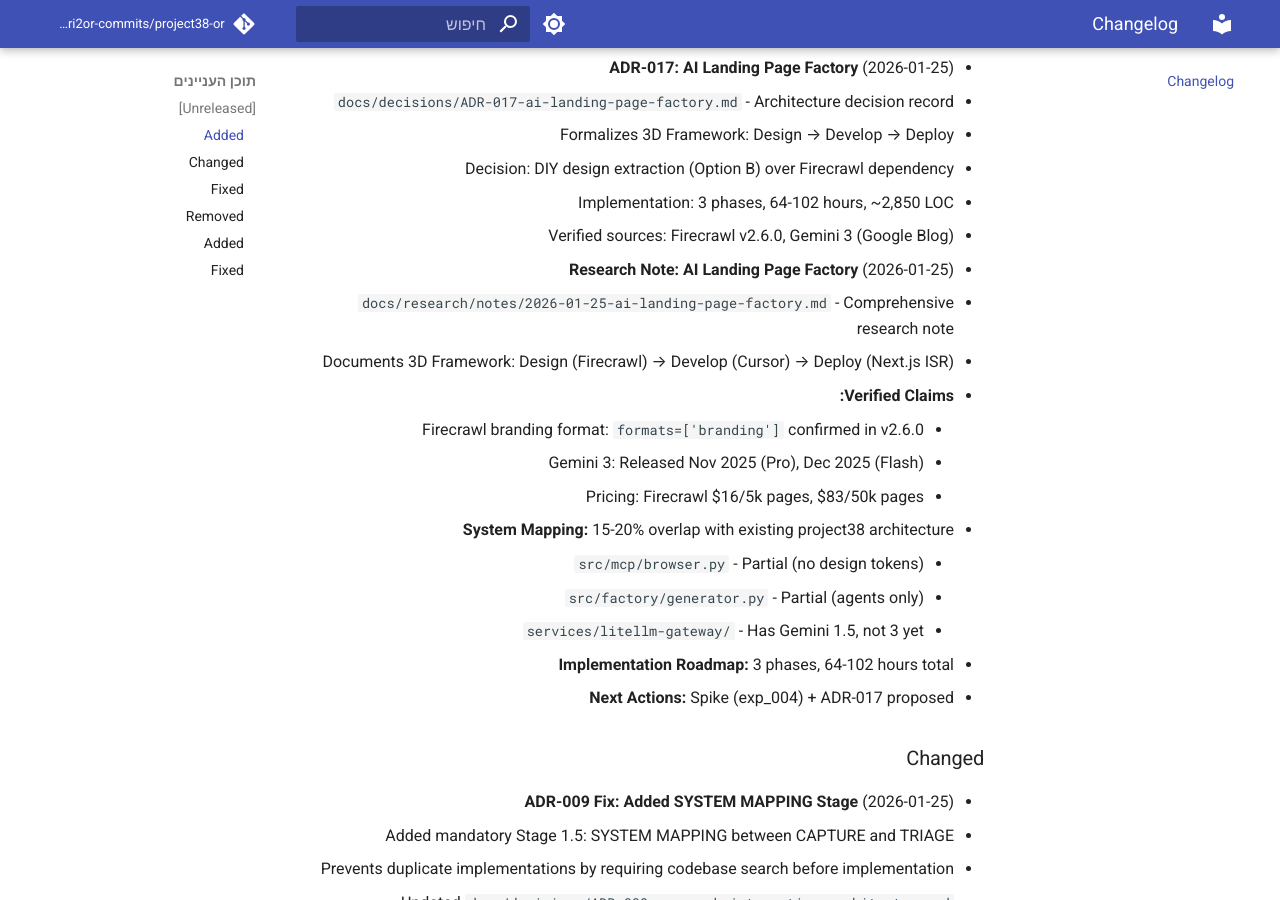
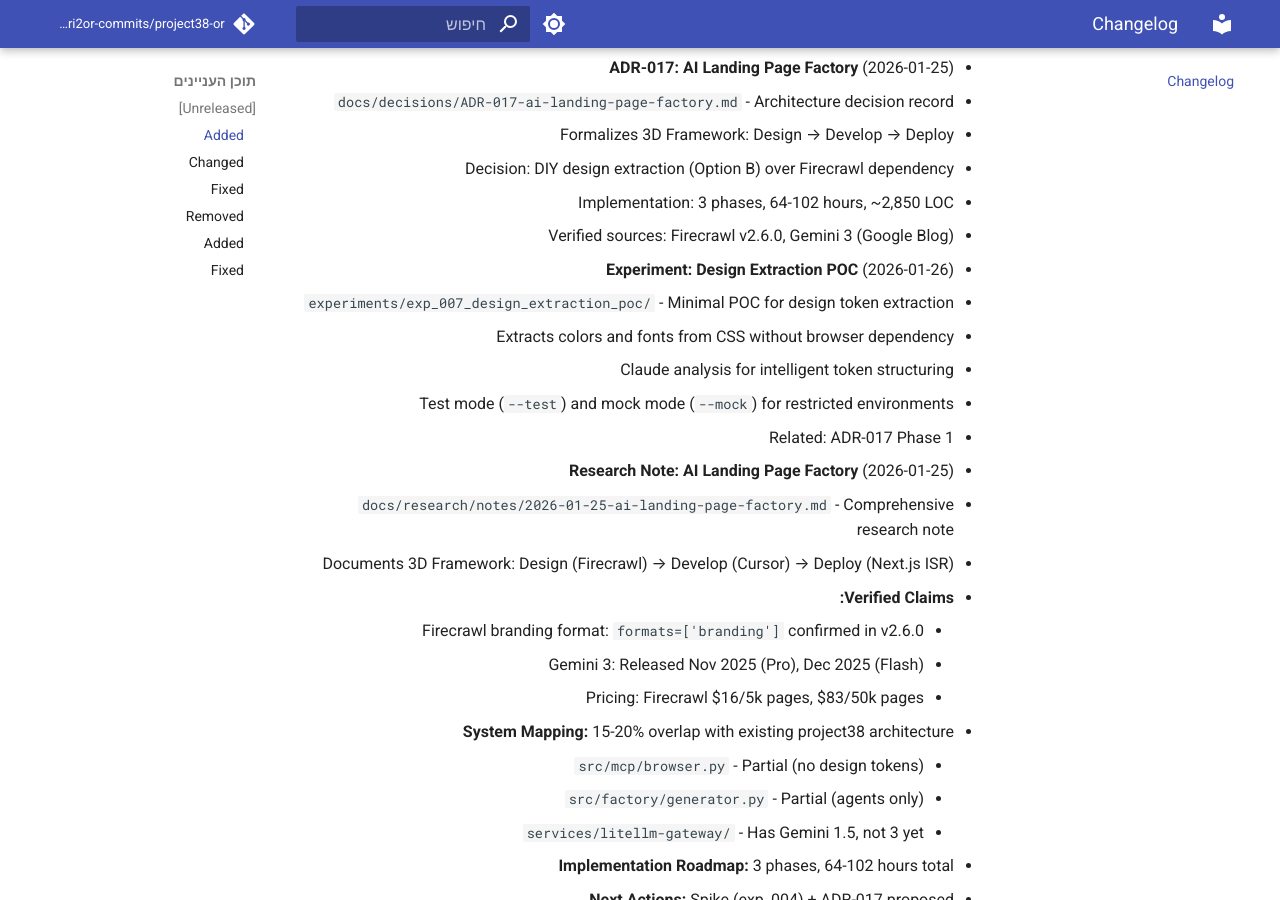
Before and after one commit to edri2or-commits/project38-or, an MkDocs documentation site: the page built from docs/changelog.md, in a window 1280 px wide and 900 px high, scrolled down 679 px. Built offline with MkDocs 1.6.1 and Material for MkDocs 9.7.7, drawn with Linux system fonts in a browser that asks for light colours; comment, search, counter and statistics services are not loaded.

Commit message:
docs: fix stale references in research note and changelog
- Update exp_004 → exp_007_design_extraction_poc (actual experiment)
- Update ADR-017 status from "to be created" → "✅ Created"
- Add exp_007 to changelog

Fixes documentation inconsistencies per Truth Protocol audit.

```diff
--- a/docs/changelog.md
+++ b/docs/changelog.md
@@ -24,6 +24,13 @@ and this project adheres to [Semantic Versioning](https://semver.org/spec/v2.0.0
   - Decision: DIY design extraction (Option B) over Firecrawl dependency
   - Implementation: 3 phases, 64-102 hours, ~2,850 LOC
   - Verified sources: Firecrawl v2.6.0, Gemini 3 (Google Blog)
+
+- **Experiment: Design Extraction POC** (2026-01-26)
+  - `experiments/exp_007_design_extraction_poc/` - Minimal POC for design token extraction
+  - Extracts colors and fonts from CSS without browser dependency
+  - Claude analysis for intelligent token structuring
+  - Test mode (`--test`) and mock mode (`--mock`) for restricted environments
+  - Related: ADR-017 Phase 1
 
 - **Research Note: AI Landing Page Factory** (2026-01-25)
   - `docs/research/notes/2026-01-25-ai-landing-page-factory.md` - Comprehensive research note
```
Also changed, not shown: docs/research/notes/2026-01-25-ai-landing-page-factory.md (+3 -3 lines).
